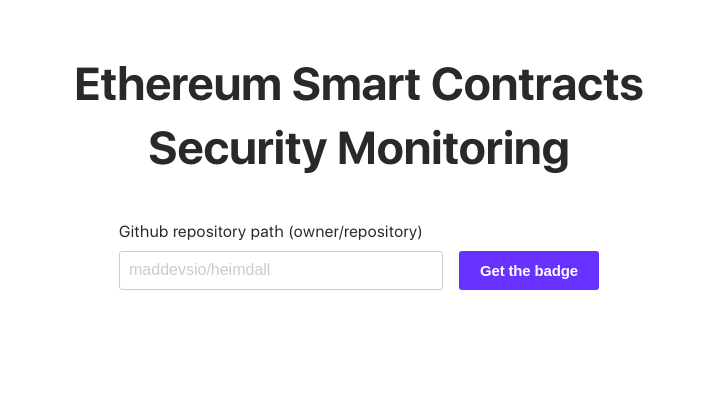
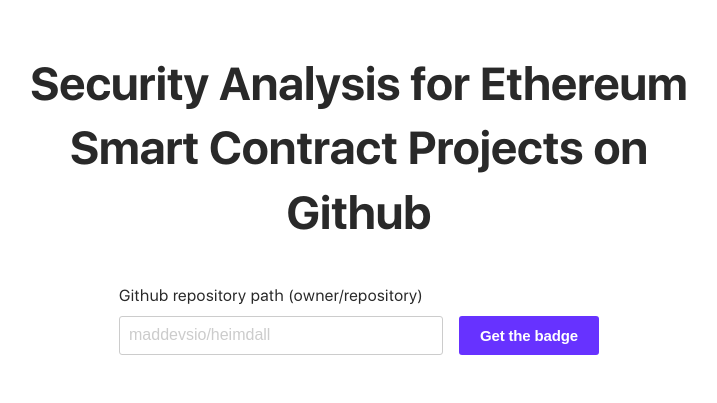
Before and after one commit to maddevsio/heimdall, a Python web app: template scanner/templates/homepage.jinja2 in a window 1280 px wide. Shown: the part 136-539 px from the top of the page, without its empty margins (281-998 px from the left). Run offline with Jinja, Linux system fonts and the light colour scheme; the template is opened without the code that fills it, so the values that code supplies are empty.

Commit message:
MC-25 Changed title of home page

```diff
--- a/scanner/templates/homepage.jinja2
+++ b/scanner/templates/homepage.jinja2
@@ -17,7 +17,7 @@
             <div class="intro">
               <div class="intro__wrapper wrapper">
                 <h1 class="intro__text">
-                  Ethereum Smart Contracts Security Monitoring
+                  Security Analysis for Ethereum Smart Contract Projects on Github
                 </h1>
                 <div class="intro__form">
                   <div class="git-form js-git-form-1">
```
Also changed, not shown: markup/img/mythril.png (added).
